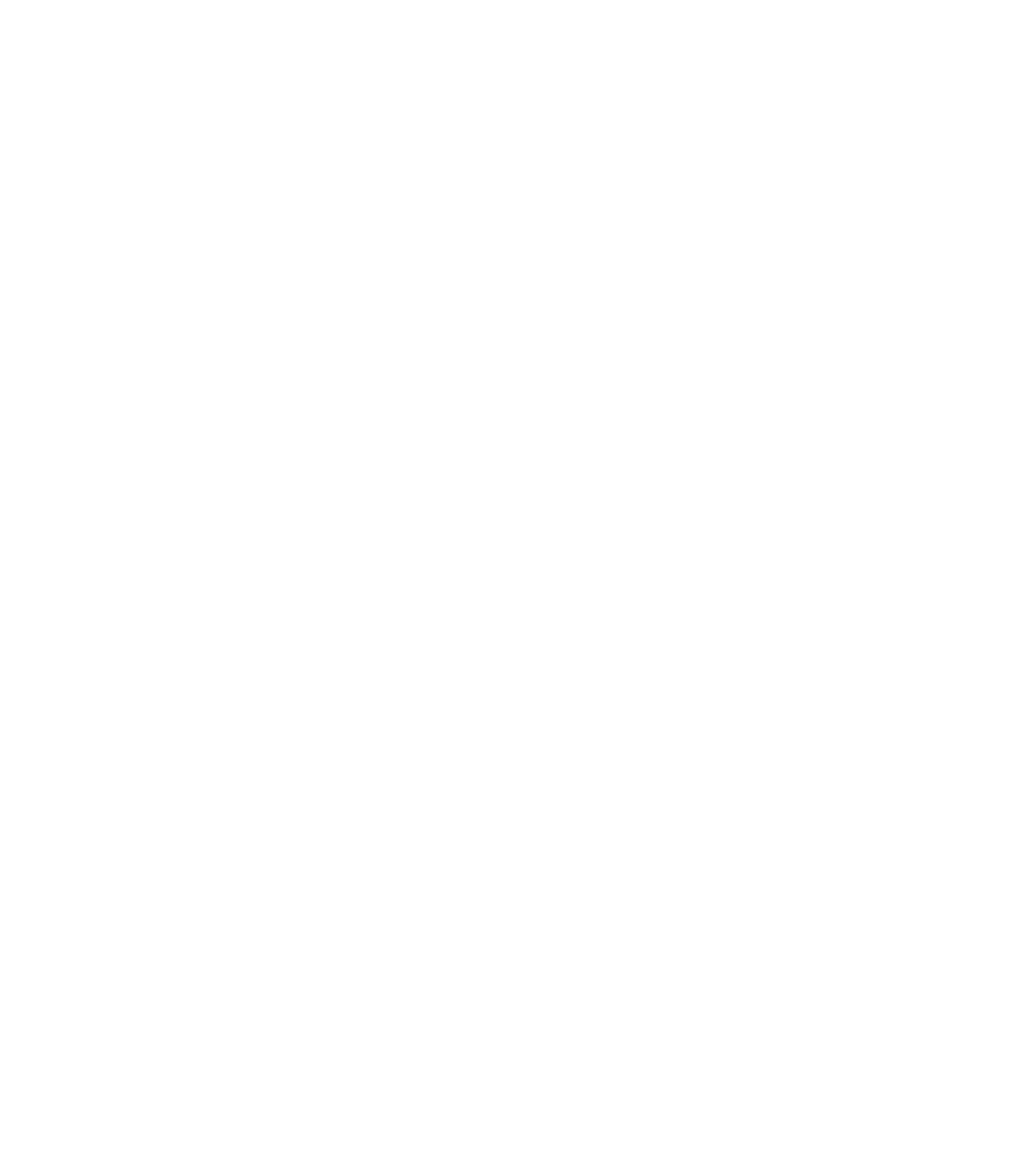
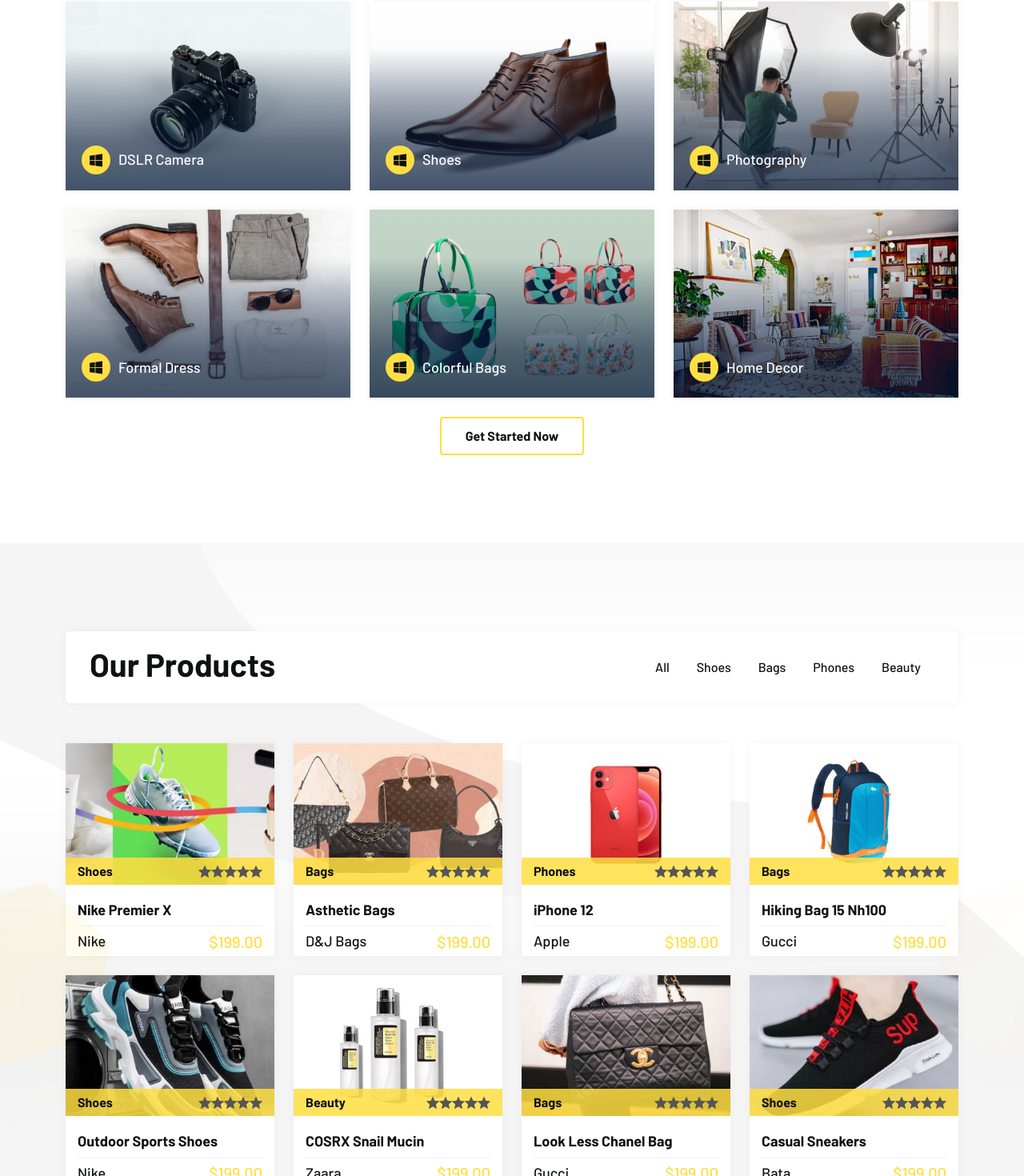
Before and after one commit to sumondeveloper/Digital-Shop, a React (Vite) app: page / in a window 1280 px wide. Shown: the part 1117-2587 px from the top of the page at 80% size. Before the commit the page ends 880 px from the top, so only its background shows below. Built offline with nearby package versions, Linux system fonts and the light colour scheme.

Commit message:
products section add to the website

```diff
--- /dev/null
+++ b/src/components/Ratings.jsx
@@ -0,0 +1,12 @@
+const Ratings = () => {
+  return (
+    <span className="ratings">
+      <i className="icofont-ui-rating"></i>
+      <i className="icofont-ui-rating"></i>
+      <i className="icofont-ui-rating"></i>
+      <i className="icofont-ui-rating"></i>
+      <i className="icofont-ui-rating"></i>
+    </span>
+  );
+};
+export default Ratings;
--- /dev/null
+++ b/src/pages/catagory/Catagory.jsx
@@ -0,0 +1,91 @@
+import { Link } from "react-router-dom";
+
+const subTitle = "Choose Any Products";
+const title = "Buy Everything with Us";
+const btnText = "Get Started Now";
+
+const categoryList = [
+  {
+    imgUrl: "src/assets/images/category/01.jpg",
+    imgAlt: "category rajibraj91 rajibraj",
+    iconName: "icofont-brand-windows",
+    title: "DSLR Camera",
+  },
+  {
+    imgUrl: "src/assets/images/category/02.jpg",
+    imgAlt: "category rajibraj91 rajibraj",
+    iconName: "icofont-brand-windows",
+    title: "Shoes",
+  },
+  {
+    imgUrl: "src/assets/images/category/03.jpg",
+    imgAlt: "category rajibraj91 rajibraj",
+    iconName: "icofont-brand-windows",
+    title: "Photography",
+  },
+  {
+    imgUrl: "src/assets/images/category/04.jpg",
+    imgAlt: "category rajibraj91 rajibraj",
+    iconName: "icofont-brand-windows",
+    title: "Formal Dress",
+  },
+  {
+    imgUrl: "src/assets/images/category/05.jpg",
+    imgAlt: "category rajibraj91 rajibraj",
+    iconName: "icofont-brand-windows",
+    title: "Colorful Bags",
+  },
+  {
+    imgUrl: "src/assets/images/category/06.jpg",
+    imgAlt: "category rajibraj91 rajibraj",
+    iconName: "icofont-brand-windows",
+    title: "Home Decor",
+  },
+];
+
+const Catagory = () => {
+  return (
+    <div className="category-section style-4 padding-tb">
+      <div className="container">
+        {/* section header */}
+        <div className="section-header text-center">
+          <span className="subtitle">{subTitle}</span>
+          <h2 className="title">{title}</h2>
+        </div>
+        {/* section card */}
+        <div className="section-wrapper">
+          <div className="row g-4 justify-content-center row-cols-md-3 row-cols-sm-2 row-cols-1">
+            {categoryList.map((item, index) => (
+              <div key={index} className="col">
+                <Link to={"/shop"} className="category-item">
+                  <div className="category-inner">
+                    {/* image thumbnail */}
+
+                    <div className="category-thumb">
+                      <img src={item.imgUrl} alt="" />
+                    </div>
+                    {/* image-content */}
+                    <div className="category-content">
+                      <div className="cate-icon">
+                        <i className={`${item.iconName}`}></i>
+                      </div>
+                      <Link to={"/shop"} className="">
+                        <h6>{item.title}</h6>
+                      </Link>
+                    </div>
+                  </div>
+                </Link>
+              </div>
+            ))}
+          </div>
+          <div className="text-center mt-4">
+            <Link to={"shop"} className="lab-btn">
+              {btnText}
+            </Link>
+          </div>
+        </div>
+      </div>
+    </div>
+  );
+};
+export default Catagory;
--- /dev/null
+++ b/src/pages/catagory/CategoryProducts.jsx
@@ -0,0 +1,157 @@
+import { useState } from "react";
+import ShapImg1 from "../../assets/images/shape-img/icon/01.png";
+import ShapImg2 from "../../assets/images/shape-img/icon/02.png";
+import Ratings from "../../components/Ratings";
+import { Link } from "react-router-dom";
+const title = "Our Products";
+
+const ProductData = [
+  {
+    imgUrl: "src/assets/images/categoryTab/01.jpg",
+    cate: "Shoes",
+    title: "Nike Premier X",
+    author: "assets/images/course/author/01.jpg",
+    brand: "Nike",
+    price: "$199.00",
+    id: 1,
+  },
+  {
+    imgUrl: "src/assets/images/categoryTab/02.jpg",
+    cate: "Bags",
+    title: "Asthetic Bags",
+    author: "assets/images/course/author/02.jpg",
+    brand: "D&J Bags",
+    price: "$199.00",
+    id: 2,
+  },
+  {
+    imgUrl: "src/assets/images/categoryTab/03.jpg",
+    cate: "Phones",
+    title: "iPhone 12",
+    author: "src/assets/images/categoryTab/brand/apple.png",
+    brand: "Apple",
+    price: "$199.00",
+    id: 3,
+  },
+  {
+    imgUrl: "src/assets/images/categoryTab/04.jpg",
+    cate: "Bags",
+    title: "Hiking Bag 15 Nh100",
+    author: "assets/images/course/author/04.jpg",
+    brand: "Gucci",
+    price: "$199.00",
+    id: 4,
+  },
+  {
+    imgUrl: "src/assets/images/categoryTab/05.jpg",
+    cate: "Shoes",
+    title: "Outdoor Sports Shoes",
+    author: "assets/images/course/author/05.jpg",
+    brand: "Nike",
+    price: "$199.00",
+    id: 5,
+  },
+  {
+    imgUrl: "src/assets/images/categoryTab/06.jpg",
+    cate: "Beauty",
+    title: "COSRX Snail Mucin",
+    author: "assets/images/course/author/06.jpg",
+    brand: "Zaara",
+    price: "$199.00",
+    id: 6,
+  },
+  {
+    imgUrl: "src/assets/images/categoryTab/07.jpg",
+    cate: "Bags",
+    title: "Look Less Chanel Bag ",
+    author: "assets/images/course/author/01.jpg",
+    brand: "Gucci",
+    price: "$199.00",
+    id: 7,
+  },
+  {
+    imgUrl: "src/assets/images/categoryTab/08.jpg",
+    cate: "Shoes",
+    title: "Casual Sneakers",
+    author: "assets/images/course/author/02.jpg",
+    brand: "Bata",
+    price: "$199.00",
+    id: 8,
+  },
+];
+//category based filtering
+const CategoryProducts = () => {
+  const [products, setProducts] = useState(ProductData);
+  const filterItem = (categoryItem) => {
+    const updateItem = ProductData.filter((item) => item.cate === categoryItem);
+    setProducts(updateItem);
+  };
+  return (
+    <div className="course-section style-3 padding-tb">
+      {/* shapes  */}
+      <div className="course-shape one">
+        <img src={ShapImg1} alt="" />
+      </div>
+      <div className="course-shape two">
+        <img src={ShapImg2} alt="" />
+      </div>
+      {/* main sectin */}
+      <div className="container">
+        {/* section header */}
+        <div className="section-header">
+          <h2 className="title">{title}</h2>
+          <div className="course-filter-group">
+            <ul className="lab-ul">
+              <li onClick={() => setProducts(ProductData)}>All</li>
+              <li onClick={() => filterItem("Shoes")}>Shoes</li>
+              <li onClick={() => filterItem("Bags")}>Bags</li>
+              <li onClick={() => filterItem("Phones")}>Phones</li>
+              <li onClick={() => filterItem("Beauty")}>Beauty</li>
+            </ul>
+          </div>
+        </div>
+        {/* section body */}
+        <div className="section-wrapper">
+          <div className="row g-4 justify-content-center row-cols-xl-4 row-cols-lg-3 row-cols-md-2 row-cols-1 course-filter">
+            {products.map((product) => (
+              <div key={product.id}>
+                <div className="course-item style-4">
+                  <div className="course-inner">
+                    <div className="course-thumb">
+                      <img src={product.imgUrl} alt="" />
+                      <div className="course-category">
+                        <div className="course-cate">
+                          <a href="#">{product.cate}</a>
+                        </div>
+                        <div className="course-reiew">
+                          <Ratings />
+                        </div>
+                      </div>
+                    </div>
+
+                    {/* content */}
+                    <div className="course-content">
+                      <Link to={`/shop/${product.id}`}>
+                        <h6>{product.title}</h6>
+                      </Link>
+
+                      <div className="course-footer">
+                        <div className="course-author">
+                          <Link to={""} className="ca-name">
+                            {product.brand}
+                          </Link>
+                        </div>
+                        <div className="course-price">{product.price}</div>
+                      </div>
+                    </div>
+                  </div>
+                </div>
+              </div>
+            ))}
+          </div>
+        </div>
+      </div>
+    </div>
+  );
+};
+export default CategoryProducts;
--- a/src/pages/home/Home.jsx
+++ b/src/pages/home/Home.jsx
@@ -1,9 +1,13 @@
 import Banner from "../../components/banner/Banner";
+import Catagory from "../catagory/Catagory";
+import CategoryProducts from "../catagory/CategoryProducts";
 
 const Home = () => {
   return (
     <div>
       <Banner />
+      <Catagory />
+      <CategoryProducts />
     </div>
   );
 };
```
